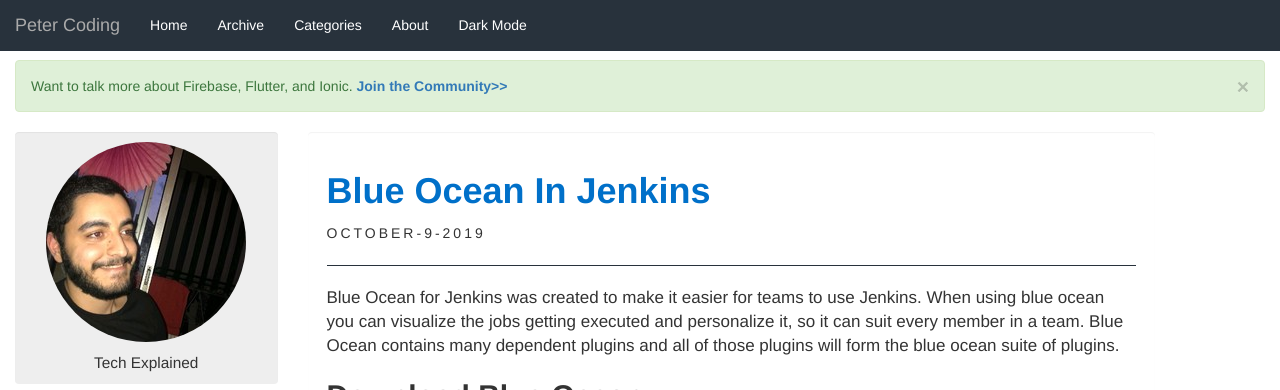
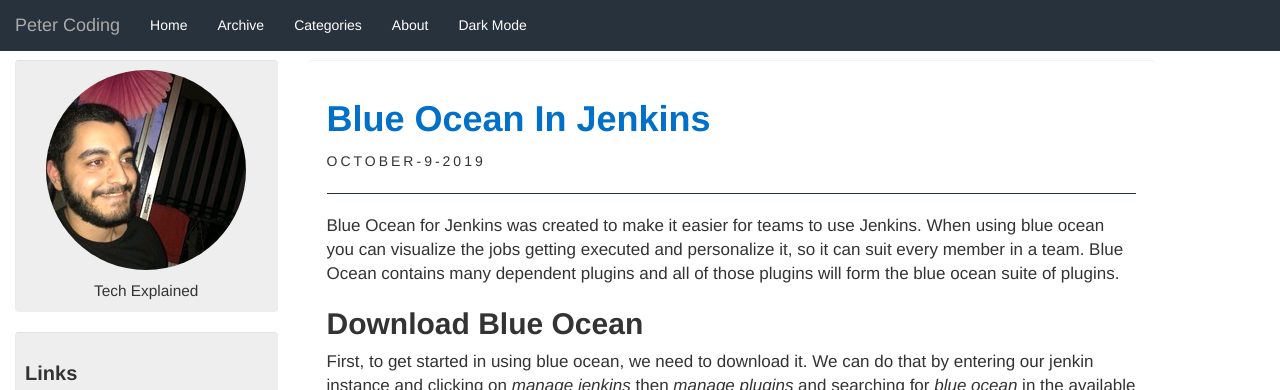
Before and after one commit to aximilli1212/peterhdd.github.io, a Jekyll site: the page built from _posts/2019-10-09-blue-ocean-in-jenkins.md, in a window 1280 px wide and 900 px high, cut to the strip 0-390 px from the top of the window. Built offline with Jekyll 4.4.1, drawn with Linux system fonts in a browser that asks for light colours; nearby versions of some CDN libraries; comment, search, counter and statistics services are not loaded; some of the changed text lies outside the part shown.

Commit message:
update pages

```diff
--- a/_includes/head.html
+++ b/_includes/head.html
@@ -120,11 +120,5 @@
                   </ul>
               </div>
           </div>
-          <div class="alert alert-success" role="alert">
-            Want to talk more about Firebase, Flutter, and Ionic. <a href="https://talkcode.dev/" target="_blank"><strong>Join the Community>></strong></a>
-            <button type="button" class="close" data-dismiss="alert" aria-label="Close">
-              <span aria-hidden="true">&times;</span>
-            </button>
-          </div>
       </div>
   </div>
--- a/_layouts/post.html
+++ b/_layouts/post.html
@@ -35,9 +35,6 @@
     {% endif %}
     <div class="post-content">
         {{content}}
-        <div class="alert alert-danger" role="alert">
-            Want to talk more about Firebase, Flutter, and Ionic. <a href="https://talkcode.dev/" target="_blank"><strong>Join the Community>></strong></a>
-          </div>
           <!-- square ads -->
     <!-- <script async src="https://pagead2.googlesyndication.com/pagead/js/adsbygoogle.js"></script>
 <ins class="adsbygoogle"
```
